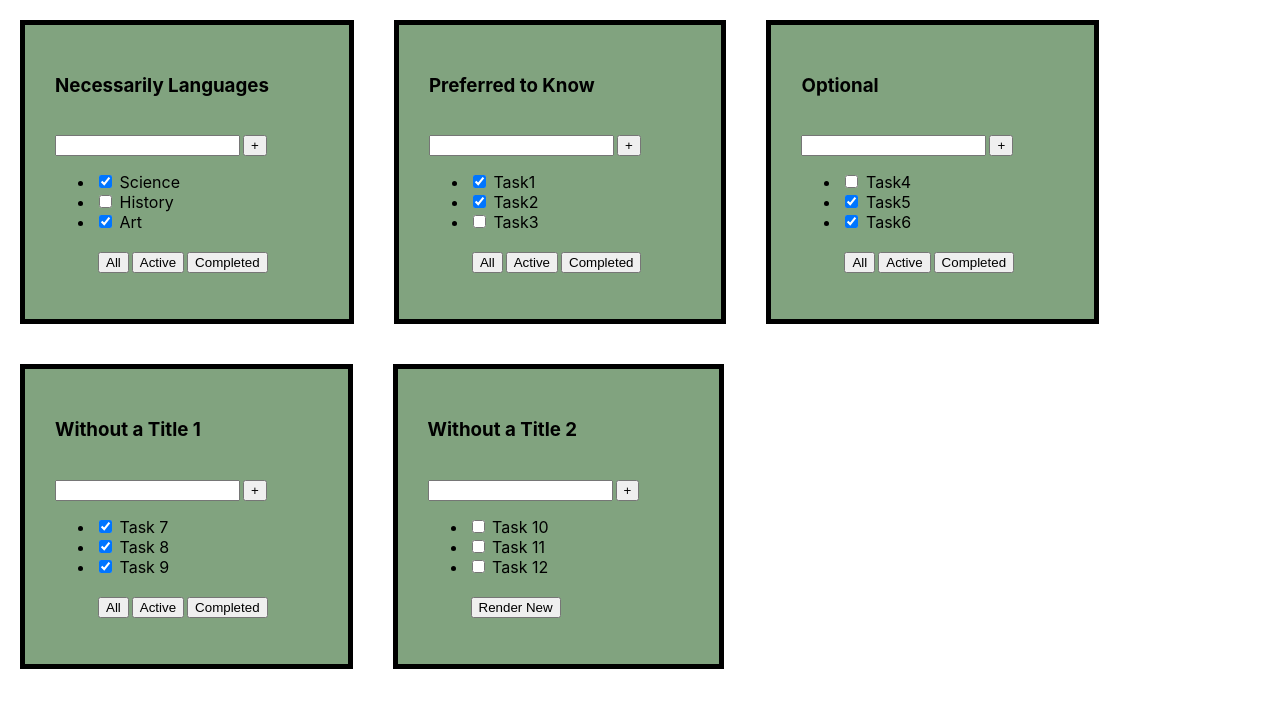
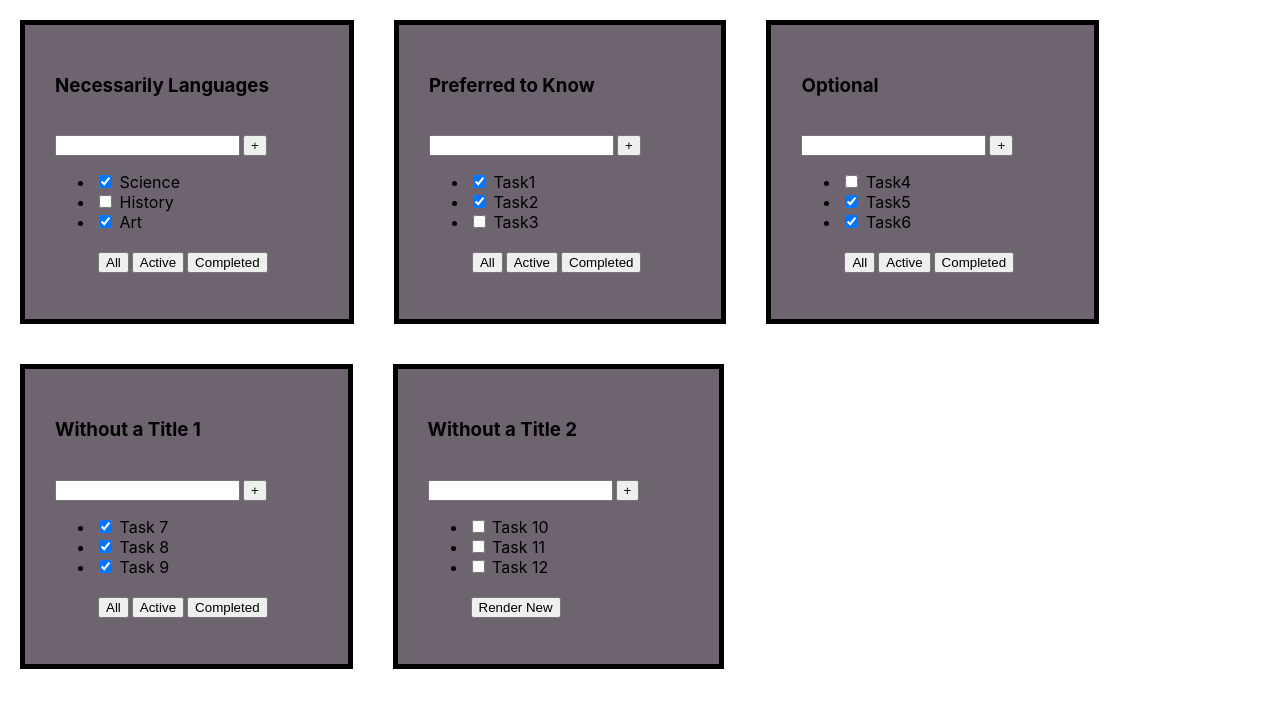
Before and after one commit to Sova42-cmd/React_Project, a React (Vite) app: page / in a window 1280 px wide. Shown: the top 708 px of the page. Built offline with nearby package versions, Linux system fonts and the light colour scheme.

Commit message:
refactored,color.changed

```diff
--- a/src/App.css
+++ b/src/App.css
@@ -1,12 +1,12 @@
 .app {
   padding: 30px;
   display: inline-block;
-  background-color: #81a37f;
+  background-color: #6d6470;
   margin: 20px;
   border: 5px solid black;
 }
 .app:hover {
-  background-color: #8dad8b;
+  background-color: #7c7380;
 }
 
 .app > div {
--- a/src/ToDoList.tsx
+++ b/src/ToDoList.tsx
@@ -39,7 +39,7 @@ function ToDoList(props: any) {
                                     <Button name={element.name} key={element.id}/>
                                 </>)
                             })
-                            : <button>"Test button"</button>
+                            : <button>Test Button</button>
                     }
 
                 </ul>
```
